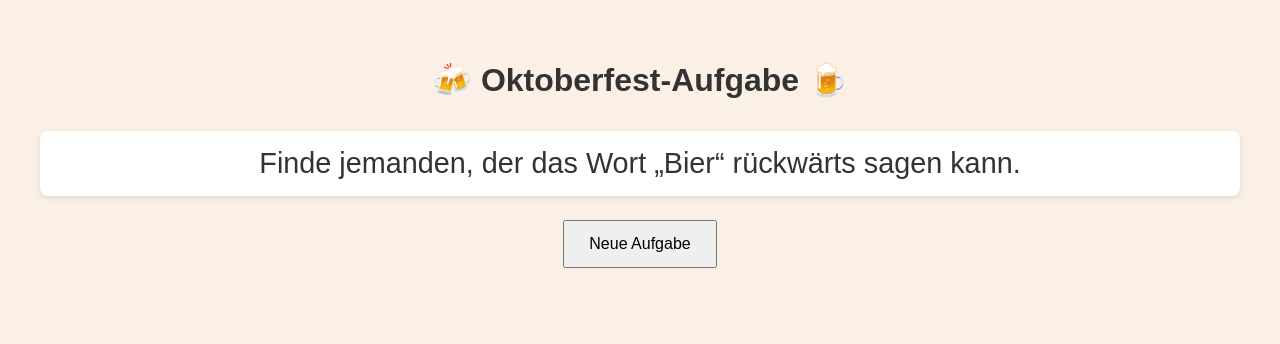
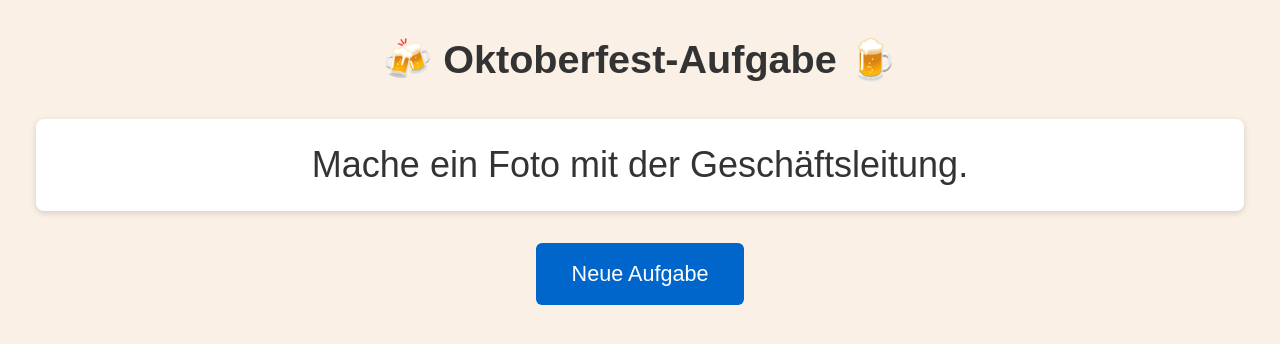
Before and after one commit to JL-Art-AI/oktoberfest-aufgaben, a plain HTML site: page index.html in a window 1280 px wide. Drawn offline with Linux system fonts and the light colour scheme.

Commit message:
Update index.html V1.1

```diff
--- a/index.html
+++ b/index.html
@@ -2,43 +2,107 @@
 <html lang="de">
 <head>
   <meta charset="UTF-8">
-<title>Oktoberfest‑Aufgaben</title>
+  <!-- sorgt dafür, dass Handys nicht automatisch verkleinern -->
+  <meta name="viewport" content="width=device-width, initial-scale=1">
+  <title>Oktoberfest-Aufgaben</title>
+
   <style>
-  body {font-family:Arial,Helvetica,sans-serif; background:#faf0e6; color:#333; text-align:center; padding:2rem;}
-  #task {font-size:1.8rem; margin-top:2rem; padding:1rem; background:#fff; border-radius:8px; box-shadow:0 2px 6px rgba(0,0,0,.1);}
-  button {margin-top:1.5rem; padding:.8rem 1.5rem; font-size:1rem; cursor:pointer;}
+    /* Basis-Schriftgröße etwas höher setzen */
+    :root{
+      font-size:18px;      /* Desktop */
+    }
+
+    body{
+      font-family:Arial,Helvetica,sans-serif;
+      background:#faf0e6;
+      color:#333;
+      text-align:center;
+      padding:2rem;
+      margin:0;
+    }
+
+    h1{
+      font-size:2.2rem;
+      margin:0;
+    }
+
+    #task{
+      font-size:2rem;
+      margin-top:2rem;
+      padding:1.2rem;
+      background:#fff;
+      border-radius:8px;
+      box-shadow:0 2px 6px rgba(0,0,0,.15);
+      line-height:1.35;
+    }
+
+    button{
+      margin-top:1.8rem;
+      padding:1rem 2rem;
+      font-size:1.2rem;
+      cursor:pointer;
+      border:none;
+      border-radius:6px;
+      background:#0066cc;
+      color:#fff;
+    }
+    button:hover{ background:#004fa3; }
+
+    /* Extra groß auf kleinen Displays */
+    @media (max-width:480px){
+      :root{ font-size:20px; }
+      #task{ font-size:2.2rem; }
+      button{ font-size:1.3rem; }
+    }
   </style>
 </head>
+
 <body>
+  <h1>🍻 Oktoberfest-Aufgabe 🍺</h1>
 
-<h1>🍻 Oktoberfest‑Aufgabe 🍺</h1>
   <div id="task">… lädt …</div>
   <button onclick="newTask()">Neue Aufgabe</button>
 
   <script>
     const tasks = [
-  "Stelle dich rechts von jemandem, der ein Dirndl trägt, und sag ihm / ihr ‘Prost!’",
-  "Erzähle in 30 Sekunden, warum das Oktoberfest das beste Fest der Welt ist.",
-  "Sing die erste Strophe von „Ein Prosit der Gemütlichkeit“ (laut oder leise).",
-  "Tausche deinen Sitzplatz mit jemandem, der einen Bollerwagen hat.",
-  "Trinke einen Schluck Wasser und erkläre, warum Hydration wichtig ist.",
-  "Erzähle einen kurzen Witz über Brezeln.",
-  "Finde jemanden, der das Wort „Bier“ rückwärts sagen kann.",
-  "Mache ein Selfie mit einer Person im Trachtenhut und poste es (optional).",
-  "Zähle bis 20 in einer fremden Sprache deiner Wahl.",
-  "Zeige, wie man einen perfekten Maßkrug hält – und mache ein Foto davon."
+      'Sing die erste Strophe von „Ein Prosit der Gemütlichkeit“ (laut oder leise).',
+      'Tausche deinen Sitzplatz mit jemandem, der kein Dirndl/Lederhose hat.',
+      'Trinke einen Schluck Wasser und erkläre, warum Hydration wichtig ist.',
+      'Erzähle einen kurzen Witz über Brezeln.',
+      'Finde jemanden, der das Wort „Bier“ rückwärts sagen kann.',
+      'Mache ein Selfie mit einer Person im Trachtenhut und poste es (optional).',
+      'Zähle bis 20 in einer fremden Sprache deiner Wahl.',
+      'Zeige, wie man einen perfekten Maßkrug hält – und mache ein Foto davon.',
+      'Mach ein Selfie mit mindestens einer Person in Tracht (Dirndl/Lederhose).',
+      'Gestaltet aus mindestens 3 Brezeln & Bierdeckeln eine kleine Skulptur und fotografiert das Ergebnis.',
+      'Sammle ein Gruppenfoto mit mindestens 5 Personen aus 5 verschiedenen Abteilungen.',
+      'Finde den kreativsten Hut im Festzelt.',
+      'Dreht ein 10–15-Sekunden-Video, in dem euer Tisch die Firma im Wiesn-Stil vorstellt (lustig/kreativ).',
+      'Mache ein Foto mit der Person im schönsten Dirndl.',
+      'Mache ein Foto mit der Geschäftsleitung.',
+      'Prosit-Variante: Den nächsten Trinkspruch müsst ihr in einer selbst erfundenen Sprache rufen.',
+      'Bayerisch für Anfänger: Einer am Tisch muss einen Satz nur auf Bayrisch versuchen („Mia samma mia, und des is guad so!“).',
+      'Handyfreie Zone: Für die nächsten 15 Minuten Handy weg – wer erwischt wird, muss den nächsten Trinkspruch anleiten.',
+      'Masskrug-Lippenlesen: Einer hält den Maßkrug vor den Mund und sagt ein Wort – die anderen müssen es erraten.',
+      'Fremde Freunde: Sprecht einen Nachbartisch an und ladet sie zu einem gemeinsamen „Prost“ ein.',
+      'O’zapft is!: Lasst einen Fremden „O’zapft is!“ rufen – euer Tisch stimmt im Chor ein.',
+      'Brezn-Kunst: Formt aus einer Brezn ein Kunstwerk (Herz, Brille, etc.) und zeigt es herum.'
     ];
 
-function getRandomTask() {
-  const idx = Math.floor(Math.random() * tasks.length);
-  return tasks[idx];
+    function getRandomTask(){
+      return tasks[Math.floor(Math.random() * tasks.length)];
     }
-function showTask() {
+
+    function showTask(){
       document.getElementById('task').textContent = getRandomTask();
     }
-function newTask() { showTask(); }
-window.onload = showTask;
+
+    function newTask(){
+      showTask();
+    }
+
+    // gleich beim Laden eine Aufgabe anzeigen
+    window.addEventListener('load', showTask);
   </script>
-
 </body>
 </html>
```
Lines whose indentation alone changed are shown as unchanged.
